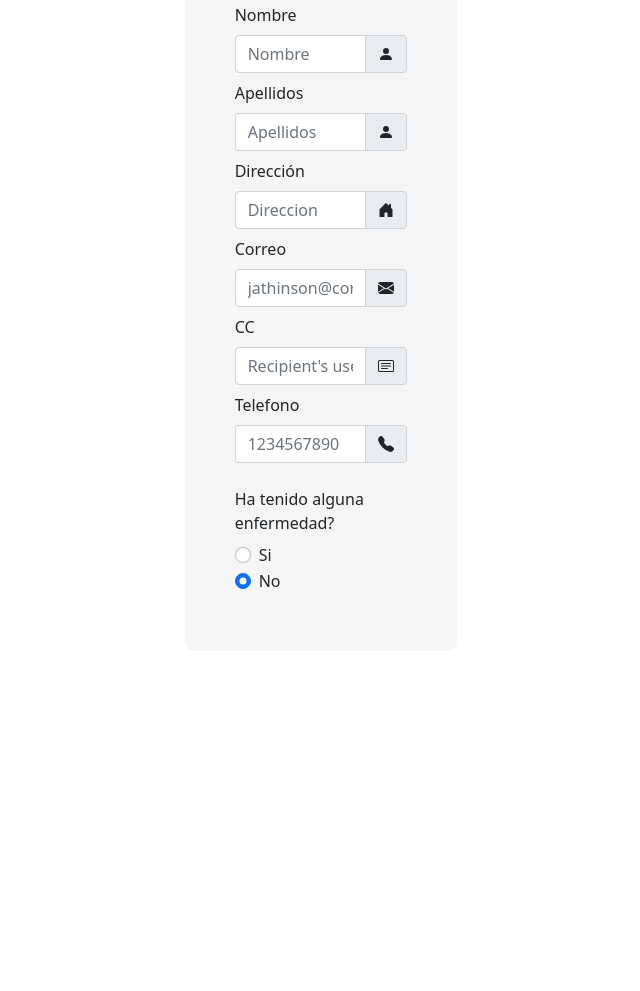
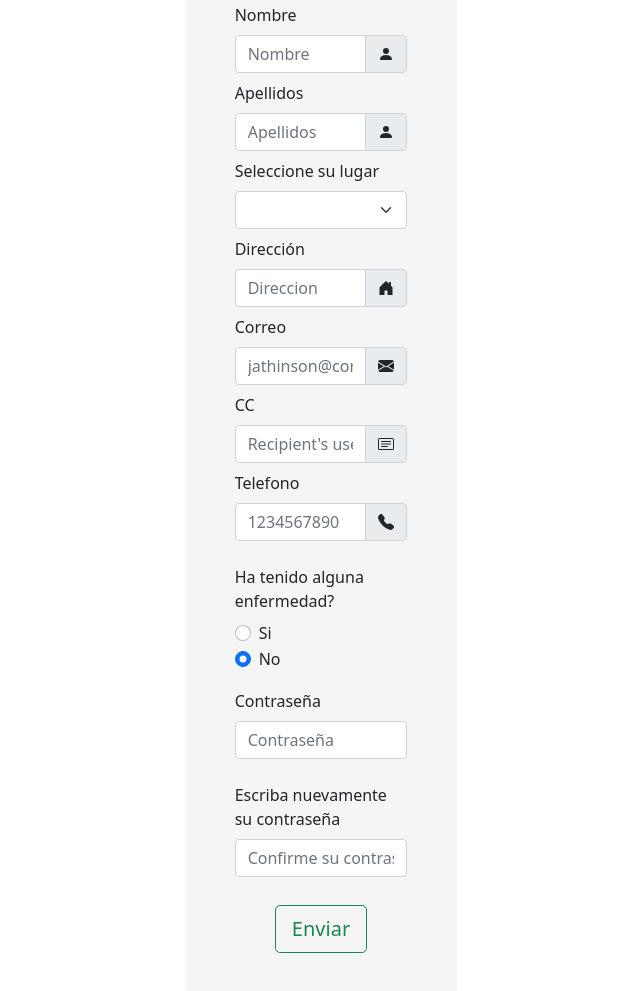
Before and after one commit to ntmcat/taller6web, a plain HTML site: page index.html in a window 1280 px wide. Shown: the part 305-1296 px from the top of the page, without its empty margins (319-959 px from the left). Before the commit the page ends 1052 px from the top, so only its background shows below. Drawn offline with nearby package versions, Linux system fonts and the light colour scheme.

Commit message:
first commmit

```diff
--- a/index.html
+++ b/index.html
@@ -92,6 +92,22 @@
                             </div>
                         </div>
                         </div>
+                        <!--Select -->
+                        <div class="row">
+                          <div class="col-10 m-auto mb-2">
+                            <label for="selectxd" class="form-label">
+                              Seleccione su lugar
+                            </label>
+                            <select class="form-select" id="selectxd" aria-label="Default select example">
+                              <option selected></option>
+                              <option value="1">Piedecuesta</option>
+                              <option value="2">Giron</option>
+                              <option value="3">Floridablanca</option>
+                              <option value="5">Bucaramanga</option>
+                              <option value="4">Otro</option>
+                            </select>
+                          </div>
+                        </div>
                         <!--Dirección-->
                      <div class="row">
                         <div class="col-10 m-auto mb-2">
@@ -181,7 +197,26 @@
                               </div>
                          </div>
                      </div>
+                    <!--contraseña-->
+                    <div class="row">
+                      <div class="col-10 m-auto mb-4">
+                        <label for="pass" class="form-label">Contraseña</label>
+                        <input type="password" class="form-control" name="password" id="pass" placeholder="Contraseña">
+                      </div>
+                    </div>
 
+                    <!--contraseña confirmacion-->
+                    <div class="row">
+                      <div class="col-10 m-auto mb-4">
+                        <label for="pass" class="form-label">Escriba nuevamente su contraseña</label>
+                        <input type="password" class="form-control" name="password" id="pass" placeholder="Confirme su contraseña">
+                      </div>
+                    </div>
+                    <div class="row">
+                      <div class="col-10 m-auto mb-2 mt-1 d-flex justify-content-center">
+                        <input type="button" class="btn btn-outline-success btn-lg" value="Enviar">
+                      </div>
+                    </div>
 
 
 
```
Also changed, not shown: Correo.txt (added).
